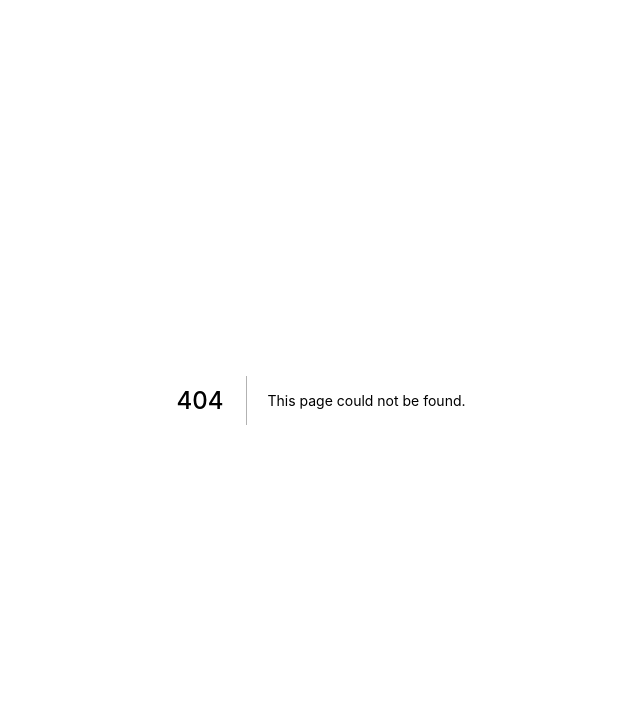
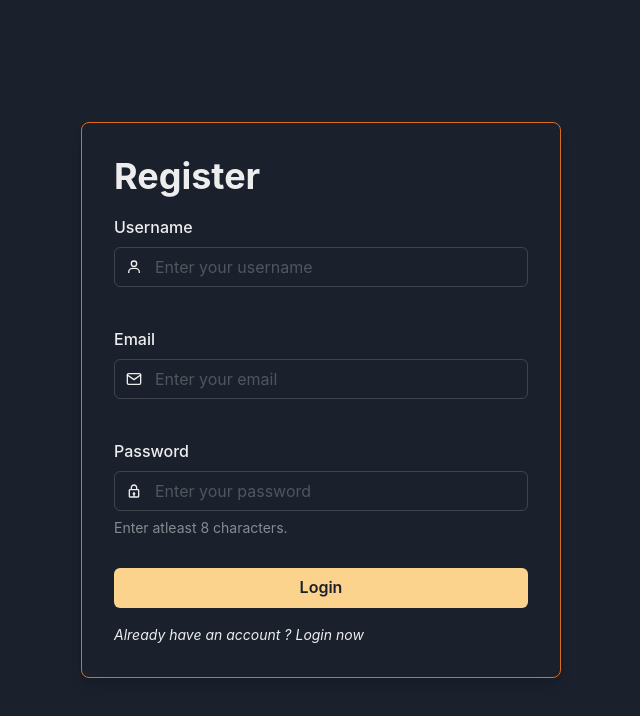
Before and after one commit to BenjaminSpoiden/PERNStack-Movies, a Next.js app in the folder client/: page /signup in a window 1280 px wide. Before the commit this address had no page. Shown: the top 716 px of the page, without its empty margins (319-959 px from the left). Built offline with nearby package versions, Linux system fonts and the light colour scheme.

Commit message:
added login and register page + form and validation

```diff
--- a/client/package.json
+++ b/client/package.json
@@ -12,11 +12,13 @@
     "@chakra-ui/theme-tools": "1.0.0",
     "@emotion/react": "11.1.1",
     "@emotion/styled": "11.0.0",
+    "formik": "^2.2.6",
     "framer-motion": "^2.9.4",
     "next": "latest",
     "react": "^17.0.1",
     "react-dom": "^17.0.1",
-    "react-icons": "^4.1.0"
+    "react-icons": "^4.1.0",
+    "yup": "^0.32.8"
   },
   "devDependencies": {
     "@types/node": "^14.6.0",
--- /dev/null
+++ b/client/src/components/CredentialBox.tsx
@@ -0,0 +1,11 @@
+import { Box, BoxProps } from "@chakra-ui/react"
+import React from "react"
+
+export const CredentialBox: React.FC<BoxProps> = (props) => {
+
+    return (
+        <Box d="flex" flexDir="column" shadow="lg" p={8} borderColor="orange.500" borderWidth="1px" borderStyle="solid" borderRadius="lg"  {...props} >
+            {props.children}
+        </Box>
+    )
+}
--- /dev/null
+++ b/client/src/components/CustomInput.tsx
@@ -0,0 +1,33 @@
+import { FormControl, FormControlProps, FormErrorMessage, FormLabel, Input, InputProps, Text, InputGroup, InputLeftElement, FormHelperText } from "@chakra-ui/react";
+import { useField } from "formik";
+import { InputHTMLAttributes, ReactNode, useState } from "react";
+
+
+interface InputData {
+    name: string,
+    placeholder?: string
+    icon?: ReactNode
+    helpertext?: string
+}
+
+export const CustomInput: React.FC<FormControlProps & InputData & InputProps & InputHTMLAttributes<HTMLInputElement>> = (props) => {
+
+    const [field, meta] = useField(props)
+    const [didFocus, setDidFocus] = useState(false)
+    const handleFocus = () => setDidFocus(true)
+    const showFeedback = (!!didFocus && field.value?.trim()?.length > 2) || meta.touched
+
+    return (
+        <FormControl py={4} isInvalid={didFocus && !!meta.error} {...props} >
+            <FormLabel htmlFor={props.name} >
+                <Text textTransform="capitalize"> {props.name} </Text>
+            </FormLabel>
+            <InputGroup id={props.name} >
+                <InputLeftElement pointerEvents="none" children={props.icon} />
+                <Input {...props} {...field} id={props.name} placeholder={props.placeholder} type={props.type} onFocus={handleFocus} />
+            </InputGroup>
+
+            { showFeedback ? <FormErrorMessage> {meta.error ? meta.error : null} </FormErrorMessage> : <FormHelperText>{props.helpertext}</FormHelperText>}
+        </FormControl>
+    )
+}
--- a/client/src/components/MovieDisplay.tsx
+++ b/client/src/components/MovieDisplay.tsx
@@ -6,9 +6,9 @@ import {MdFavorite, MdFavoriteBorder, MdPlayCircleFilled} from "react-icons/md"
 
 export const MovieDisplay = (props: FlexProps) => {
 
-    const formatter = new Intl.NumberFormat('en-US', {
+    const formatter = new Intl.NumberFormat('en-BE', {
         style: "currency",
-        currency: "USD",
+        currency: "EUR",
 
     })
 
--- a/client/src/components/NavBar.tsx
+++ b/client/src/components/NavBar.tsx
@@ -1,7 +1,7 @@
 import { Button, Flex, HStack, Text } from "@chakra-ui/react"
 import React from "react"
 import { SearchInput } from "./SearchInput"
-
+import NextLink from "next/link"
 
 export const NavBar = () => {
 
@@ -22,12 +22,16 @@ export const NavBar = () => {
                 </Text>
                 <SearchInput maxW="560px" variant="filled" pr={4} />
                 <HStack>
+                    <NextLink href="/login" passHref >
                         <Button colorScheme="gray" >
                             Sign in
                         </Button>
+                    </NextLink>
+                    <NextLink href="/signup" passHref >
                         <Button colorScheme="orange" >
                             Register
                         </Button>
+                    </NextLink>
                 </HStack>
             </Flex>
         </Flex>
--- /dev/null
+++ b/client/src/pages/login.tsx
@@ -0,0 +1,67 @@
+import { Text, Button, Flex, Heading, Link } from "@chakra-ui/react"
+import { useRouter } from "next/dist/client/router"
+import React from "react"
+import { BiLock, BiUser } from "react-icons/bi"
+import { Container } from "../components/Container"
+import { CredentialBox } from "../components/CredentialBox"
+import { CustomInput } from "../components/CustomInput"
+import { Form, Formik } from "formik"
+import { sleep } from "../utils/sleep"
+
+const Login = () => {
+    const router = useRouter()
+
+
+
+    return (
+        <Container minH="100vh">
+            <Flex minH="100vh" align="center" justifyContent="center" >
+                <CredentialBox w="480px" >
+                    <Heading>Login</Heading>
+
+                    <Formik
+                        initialValues={{
+                            username: "",
+                            password: ""
+                        }}
+                        onSubmit={async (values) => {
+                            await sleep(1000)
+                            console.log(values)
+                        }}
+
+                    >
+                        {({isSubmitting, isValid, handleBlur, handleChange}) => (
+                            <Form>
+                                <CustomInput
+                                    name="username"
+                                    placeholder="Enter your username or email"
+                                    type="text"
+                                    icon={<BiUser />}
+                                    onChange={handleChange}
+                                    onBlur={handleBlur}
+
+                                />
+
+                                <CustomInput
+                                    name="password"
+                                    placeholder="Enter your password"
+                                    type="password"
+                                    icon={<BiLock />}
+                                    onChange={handleChange}
+                                    onBlur={handleBlur}
+                                />
+                                <Button d="flex" m="auto" w="100%" disabled={!isValid} colorScheme="orange" my={4} type="submit" isLoading={isSubmitting} >
+                                    Login
+                                </Button>
+                            </Form>
+                        )}
+                    </Formik>
+                    <Link onClick={() => router.replace("/signup")} ><Text fontStyle="italic" fontSize="sm" >Don't have an account ? Register one now</Text></Link>
+                </CredentialBox>
+            </Flex>
+        </Container>
+    )
+}
+
+
+export default Login
--- /dev/null
+++ b/client/src/pages/signup.tsx
@@ -0,0 +1,77 @@
+import { Container, Flex, Heading, Button, Text, Link } from "@chakra-ui/react"
+import { useRouter } from "next/dist/client/router"
+import React from "react"
+import { CredentialBox } from "../components/CredentialBox"
+import { CustomInput } from "../components/CustomInput"
+import { BiLock, BiUser } from "react-icons/bi"
+import { FiMail } from "react-icons/fi"
+import { Form, Formik } from "formik"
+import { sleep } from "../utils/sleep"
+import { ValidationSchema } from "../utils/ValidationSchema"
+
+const Register = () => {
+
+    const router = useRouter()
+
+    return (
+        <Container minH="100vh">
+            <Flex minH="100vh" align="center" justifyContent="center" >
+                <CredentialBox w="480px" >
+                    <Heading>Register</Heading>
+
+                    <Formik
+                        initialValues={{
+                            username: "",
+                            email: "",
+                            password: ""
+                        }}
+                        onSubmit={async (values) => {
+                            await sleep(1000)
+                            console.log(values)
+                        }}
+                        validationSchema={ValidationSchema}
+                    >
+                        {({isSubmitting, handleBlur, handleChange, isValid}) => {
+
+                            return (
+                                <Form>
+                                    <CustomInput
+                                        name="username"
+                                        placeholder="Enter your username"
+                                        type="text"
+                                        icon={<BiUser />}
+                                        onBlur={handleBlur}
+                                        onChange={handleChange}
+                                    />
+                                    <CustomInput
+                                        name="email"
+                                        placeholder="Enter your email"
+                                        type="email"
+                                        icon={<FiMail />}
+                                        onBlur={handleBlur}
+                                        onChange={handleChange}
+                                    />
+                                    <CustomInput
+                                        name="password"
+                                        placeholder="Enter your password"
+                                        type="password"
+                                        icon={<BiLock />}
+                                        helpertext="Enter atleast 8 characters."
+                                        onBlur={handleBlur}
+                                        onChange={handleChange}
+
+                                    />
+                                    <Button d="flex" w="100%" colorScheme="orange" my={4} disabled={!isValid} isLoading={isSubmitting} type="submit" >
+                                        Login
+                                    </Button>
+                                </Form>
+                            )}}
+                    </Formik>
+                    <Link onClick={() => router.replace("/login")} ><Text fontStyle="italic" fontSize="sm" >Already have an account ? Login now</Text></Link>
+                </CredentialBox>
+            </Flex>
+        </Container>
+    )
+}
+
+export default Register
--- /dev/null
+++ b/client/src/utils/ValidationSchema.ts
@@ -0,0 +1,21 @@
+import * as yup from "yup"
+
+export const ValidationSchema = yup.object().shape({
+    username: yup
+        .string()
+        .nullable()
+        .min(3, "The username must be atleast 3 characters.")
+        .max(16, "Please choose an username that have less than 16 characters.")
+        .required(),
+
+    email: yup
+        .string()
+        .email("Please enter a valid email.")
+        .required(),
+
+    password: yup
+        .string()
+        .min(8, "Please enter a password that have atleast 8 characters.")
+        .max(16, "The password must not be greater than 16 characters.")
+        .required()
+})
--- /dev/null
+++ b/client/src/utils/sleep.ts
@@ -0,0 +1 @@
+export const sleep = (ms: number) => new Promise((r) => setTimeout(r, ms))
```
Also changed, not shown: 1 other file (tests, documents, lock files or other folders). Lines whose indentation alone changed are shown as unchanged.
